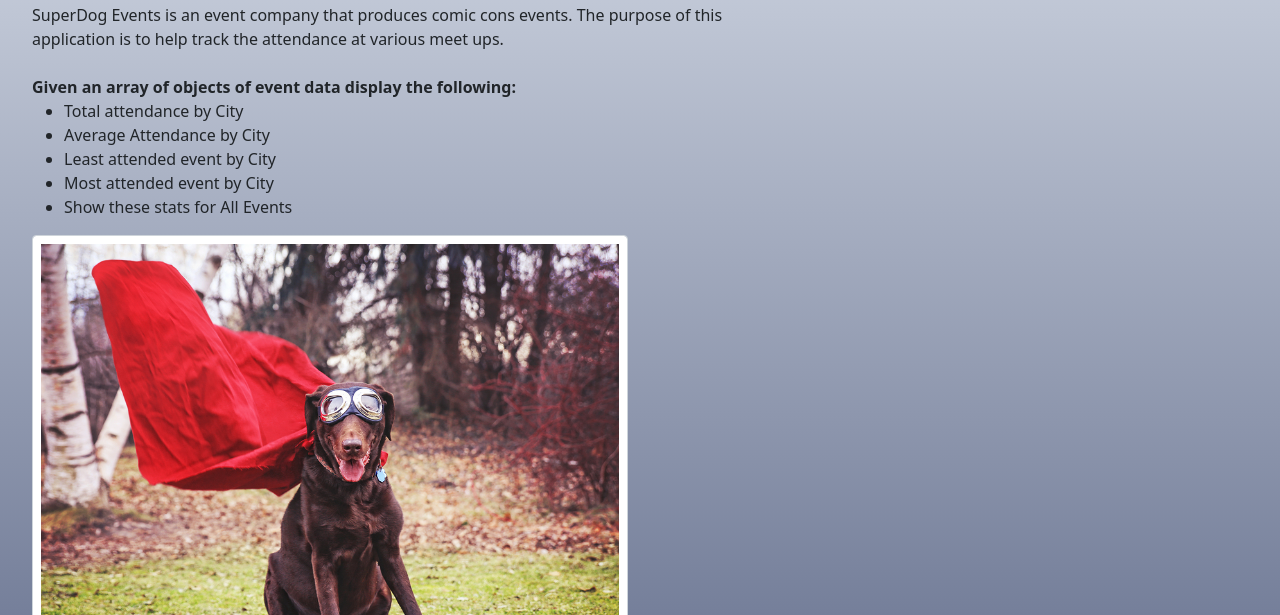
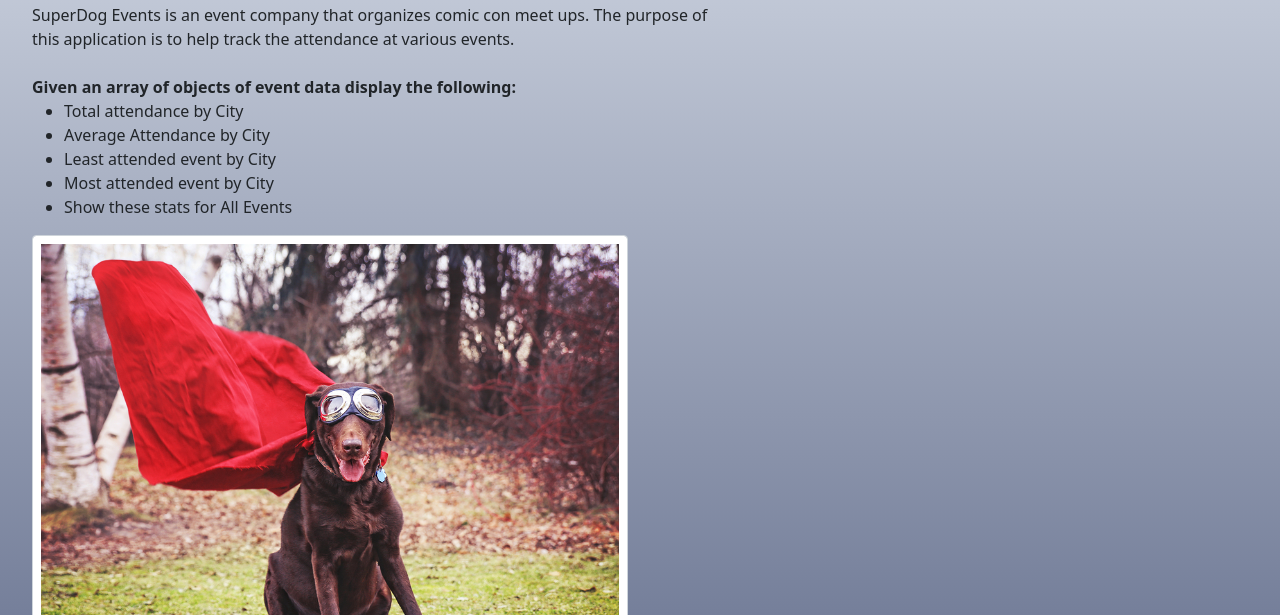
Before and after one commit to ehartjen/Super-Dog, a plain HTML site: page index.html in a window 1280 px wide. Shown: the part 185-800 px from the top of the page. Drawn offline with nearby package versions, Linux system fonts and the light colour scheme.

Commit message:
Update index.html

```diff
--- a/index.html
+++ b/index.html
@@ -58,8 +58,8 @@
                     <div class="col-sm-7">
                         <p>
                             <h1>Super Dog Events: A Coding Challenge</h1>
-                            SuperDog Events is an event company that produces comic cons events. The purpose of this
-                            application is to help track the attendance at various meet ups.
+                            SuperDog Events is an event company that organizes comic con meet ups. The purpose of this
+                            application is to help track the attendance at various events.
                             <br><br>
                             <b>Given an array of objects of event data display the following:</b>
                             <ul>
```
